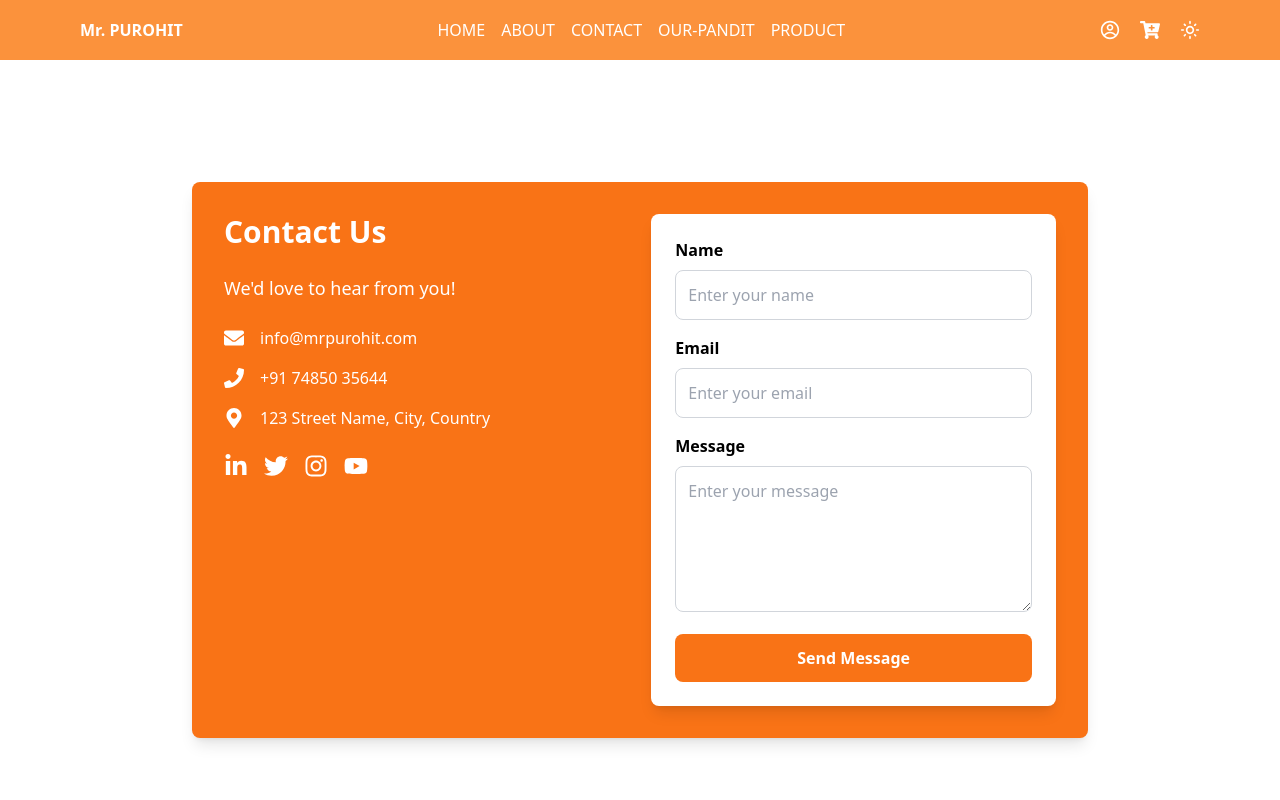
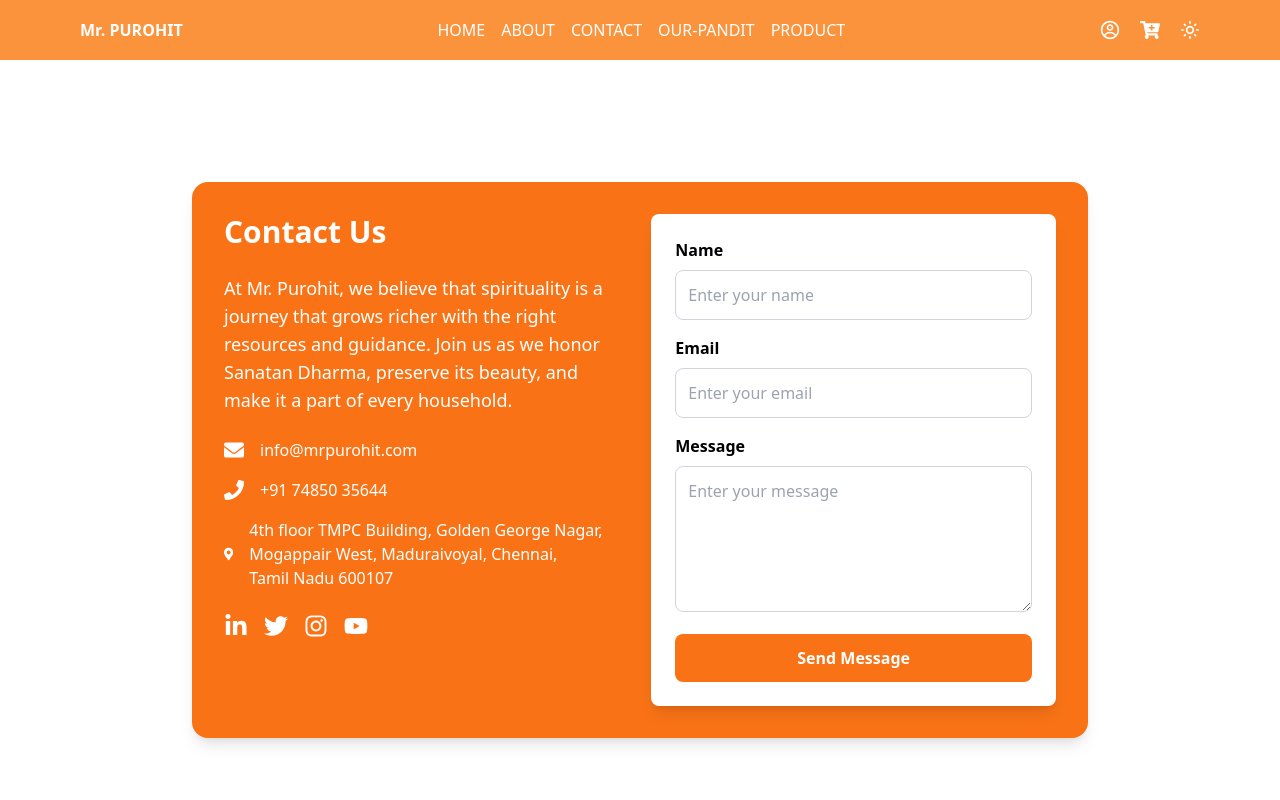
Before and after one commit to ayushmishra-007/MR_PUROHIT, a React (Vite) app: page /contact in a window 1280 px wide. Shown: the top 800 px of the page. Built offline with nearby package versions, Linux system fonts and the light colour scheme.

Commit message:
contact page modified

```diff
--- a/src/Pages/Contact.jsx
+++ b/src/Pages/Contact.jsx
@@ -8,12 +8,12 @@ const Contact = () => {
   return (
     <div className="flex items-center justify-center min-h-screen bg-white">
       {/* Contact Card */}
-      <div className="w-full max-w-4xl bg-orange-500  text-white rounded-lg shadow-lg p-8">
+      <div className="w-full max-w-4xl bg-orange-500  text-white rounded-2xl shadow-lg p-8">
         <div className="flex flex-col sm:flex-row">
           {/* Left Section */}
           <div className="sm:w-1/2 w-full space-y-6">
             <h2 className="text-3xl font-bold">Contact Us</h2>
-            <p className="text-lg">We'd love to hear from you!</p>
+            <p className="text-lg">At Mr. Purohit, we believe that spirituality is a journey that grows richer with the right resources and guidance. Join us as we honor Sanatan Dharma, preserve its beauty, and make it a part of every household.</p>
 
             <div className="space-y-4">
               {/* Email */}
@@ -31,7 +31,7 @@ const Contact = () => {
               {/* Location */}
               <div className="flex items-center gap-4">
                 <FaMapMarkerAlt className="text-xl" />
-                <p>123 Street Name, City, Country</p>
+                <p>4th floor TMPC Building, Golden George Nagar, Mogappair West, Maduraivoyal, Chennai, Tamil Nadu 600107</p>
               </div>
             </div>
 
```
